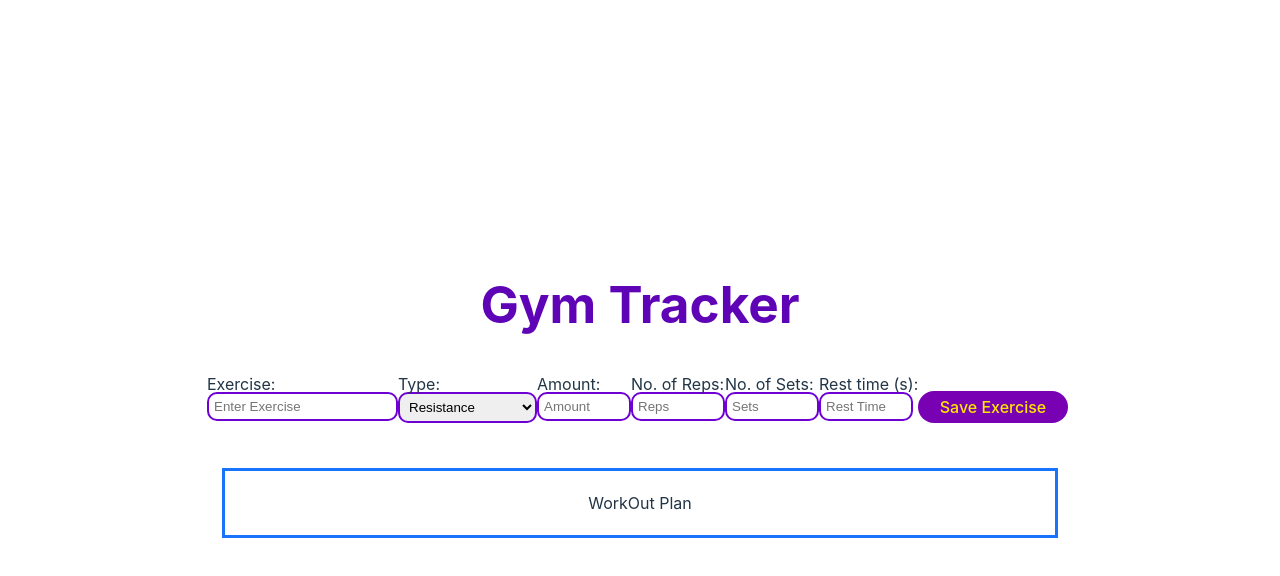
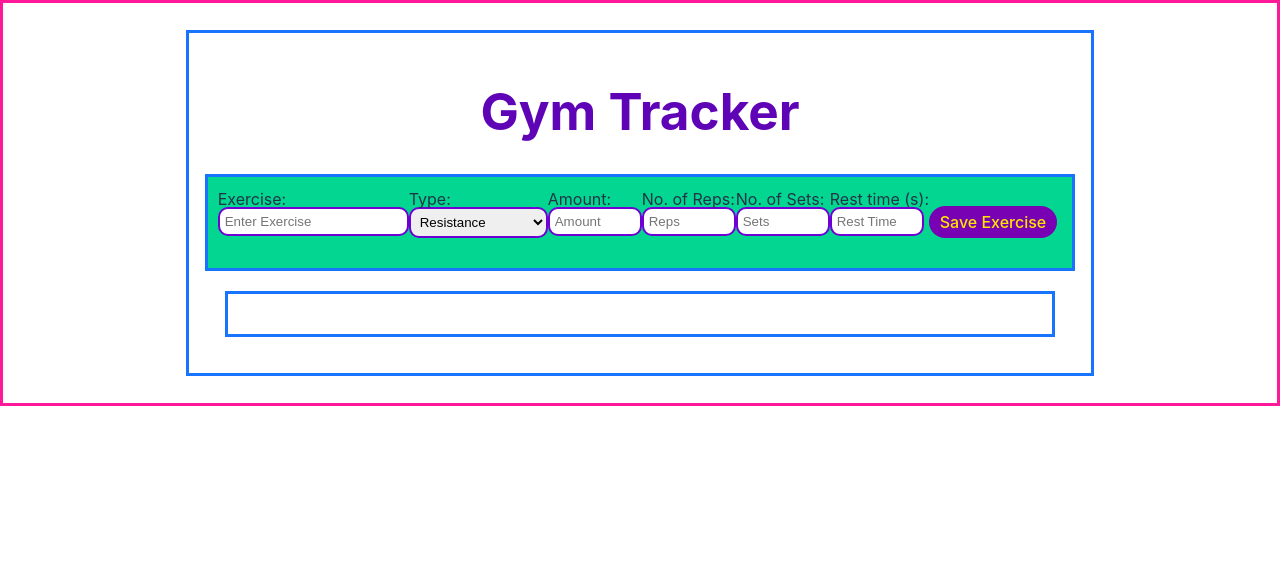
Before and after one commit to dav15jr/Gym-Tracker, a React (Vite) app: page / in a window 1280 px wide. Shown: the top 576 px of the page. Built offline with nearby package versions, Linux system fonts and the light colour scheme.

Commit message:
Worked on layout to improve UI at different screen sizes.

```diff
--- a/src/App.tsx
+++ b/src/App.tsx
@@ -22,55 +22,59 @@ export default function App() {
 
 //----------------------- Display Exercises ----------------
 
-      const newDiv = document.createElement("div")
-      const barDiv = document.createElement("div")
-      const proBar = document.createElement("progress")
+      const infoDiv = document.createElement("div")
+      const progressDiv = document.createElement("div")
+      const exerciseDiv = document.createElement("div")
+      const progressEle = document.createElement("progress")
+      const startBtn = document.createElement("button")
       const setBtn = document.createElement("button")
-      const startBtn = document.createElement("button")
       const timerBtn = document.createElement("button")
 
 
-      newDiv.id = `${keyname}`;
-      barDiv.id = `${keyname}bar`;
+      exerciseDiv.id = `${keyname}`;
+      infoDiv.id = `${keyname}info`;
+      progressDiv.id = `${keyname}bar`;
       setBtn.id = `${keyname}set`;
       startBtn.id = `${keyname}start`;
+      timerBtn.id = `${keyname}timer`;
       startBtn.textContent = `Start ${keyname}`;
-      timerBtn.id = `${keyname}timer`;
       timerBtn.style.display = "none";
       setBtn.style.display = "none";
       timerBtn.classList.add('timerBtn');
-      barDiv.classList.add('barContainer');
-      proBar.classList.add('bar');
+      progressDiv.classList.add('barContainer');
+      progressEle.classList.add('bar');
+      document.getElementById('data').appendChild(exerciseDiv);
 
-      newDiv.innerHTML = `
+      infoDiv.innerHTML = `
       <div>
-        <h3>Exercise:${getSets.exercise}</h3>
+        <h2>Exercise: ${getSets.exercise}</h2>
         ${getSets.sets} sets of ${getSets.reps} reps
         with ${getSets.amount} ${getSets.type}
         <span>Rest time:</span> ${getSets.rest} secs.
       </div>
       `;
 
-      document.getElementById('data').appendChild(newDiv);
-      document.getElementById('data').appendChild(barDiv);
-      document.getElementById('data').appendChild(startBtn);
-      document.getElementById('data').appendChild(timerBtn);
+      document.getElementById(`${keyname}`).appendChild(infoDiv);
+      document.getElementById(`${keyname}`).appendChild(progressDiv);
+      document.getElementById(`${keyname}`).appendChild(startBtn);
+      document.getElementById(`${keyname}`).appendChild(timerBtn);
+
 
       form.reset();
       // for (const key in getSets) {
-        // newDiv.innerHTML += `
+        // infoDiv.innerHTML += `
         // <div><span>${key}:</span> ${getSets[key]} </div>
         // `;}
 
 //----------------------Functions--------------------
 
-    const progressBar = () => {
+    const progressBar = () => {    // create a progress bar and add it to its div element
 
-          proBar.setAttribute("value", "0");
-          proBar.setAttribute("max", `${getSets.sets}`);
+          progressEle.setAttribute("value", "0");
+          progressEle.setAttribute("max", `${getSets.sets}`);
 
           document.getElementById(`${keyname}bar`).innerText = 'Progress:' ;
-          document.getElementById(`${keyname}bar`).appendChild(proBar);
+          document.getElementById(`${keyname}bar`).appendChild(progressEle);
           document.getElementById(`${keyname}bar`).appendChild(setBtn);
         }
 
@@ -91,9 +95,9 @@ export default function App() {
     startBtn.addEventListener('click', showSetButton);
 
     const toggleBtn = () => {
-          const element = document.querySelector(`#${keyname}`);
-          element.classList.toggle('exfin');
+          infoDiv.classList.toggle('exfin');
           setBtn.classList.toggle('btnFin');
+
         }
 
 
@@ -106,15 +110,15 @@ export default function App() {
 
         let count = getSets.sets;
 
-        console.log(proBar.max)
+        console.log(progressEle.max)
 
         const countSets = () => {
           stopRest();
-          proBar.value += 1;
+          progressEle.value += 1;
 
 
           if (count < 1) {
-            setBtn.textContent = `You Are Done 🙌`
+            setBtn.textContent = `Done 💪`
             count = getSets.sets;
             setBtn.disabled = true;
             timerBtn.style.display = "none";
@@ -150,7 +154,7 @@ export default function App() {
           if (restTime == 0){
             stopRest();
             timerBtn.classList.add('restDone');
-            timerBtn.textContent = `Get back to work. 💪`;
+            timerBtn.textContent = `Get back to work.🏋️‍♂️`;
           }
         }
 
@@ -215,7 +219,7 @@ export default function App() {
 
         </form>
       </div>
-      <div className="data" id="data">WorkOut Plan</div>
+      <div className="data" id="data"></div>
     </>
   )
 }
--- a/src/index.css
+++ b/src/index.css
@@ -24,15 +24,21 @@ a:hover {
 
 body {
   margin: 0;
-  display: flex;
+  display: grid;
   place-items: center;
-  min-width: 320px;
-  min-height: 100vh;
+  min-width: 350px;
+  min-height: 50vh;
+  border: 3px solid rgb(255, 24, 151);
+
 }
 
 h1 {
   font-size: 3.2em;
   line-height: 1.1;
+  color: rgb(95, 3, 182);
+}
+
+h2 {
   color: rgb(95, 3, 182);
 }
 
@@ -50,20 +56,23 @@ h1 {
 }
 
 #root {
-  max-width: 1000px;
+  max-width: 1200px;
   margin: 0 auto;
-  padding: 2rem;
+  padding: 1rem;
   text-align: center;
+  border: 3px solid rgb(24, 116, 255);
 }
 .form{
   display:flex;
   flex-wrap: wrap;
-  padding: 5px;
-  margin: 0 auto;
+  justify-content: center;
+  padding: 10px;
+  margin: 0;
+  border: 3px solid rgb(24, 116, 255);
+  background-color: rgb(3, 214, 144);
 }
 
 label{
-  /* display: inline-flex; */
   position:absolute;
 }
 
@@ -81,32 +90,25 @@ input, select{
   flex-grow: inherit;
 }
 
-/* .barContainer {
-  width: 100%;
-  height: 30px;
-  border:2px solid #0e32fc;
-  border-radius: 30px;
-  background-color: #eb1e04;
-  text-align: center;  To center it horizontally (if you want)
-  line-height: 30px;  To center it vertically
-  color: white;
-} */
+.barContainer {
+  font-weight: bold;
+  height: 400px;
+}
 .bar {
   height: 30px;
   justify-items: center;
   align-self: center;
-  /* background-color: #28da04; */
 }
 span{
   font-weight: bold;
 }
 #data{
   display: flex;
-  flex-direction: column;
+  flex-wrap: wrap;
   justify-content:center ;
   align-content: center;
   gap: 10px;
-  width:auto;
+  max-width:1050px;
   height: fit-content;
   margin: 20px;
   padding:20px;
@@ -115,23 +117,37 @@ span{
 }
 #data > div{
   display: flex;
+  flex-wrap: wrap;
+  flex-direction: column;
+  justify-content: top;
+  align-items: center;
+  gap: 15px;
+  width:330px;
+  height:fit-content;
+  min-height: 250px;
+  border: 3px solid rgb(248, 116, 64);
+
+}
+#data > div > div{
+  display: flex;
   justify-content: center;
   align-items: center;
-  gap: 15px;
+  gap: 10px;
   width:auto;
-  height:fit-content;
-  /* border: 3px solid rgb(138, 194, 9);
-  background-color:rgb(118, 118, 255); */
+  height:auto;
+  border: 3px solid rgb(138, 194, 9);
+
 }
 .exfin{
   font-style: italic;
   font-weight: bold;
   text-decoration: line-through;
-  color:rgb(172, 5, 5);
+  text-decoration-thickness: 2.5px;
+  color:rgb(184, 177, 177);
 }
 /*---------------------Buttons-------------------*/
 button{
-  width:150px;
+  width:auto;
   border-radius: 10px;
   border: 2px solid transparent;
   padding: 0.6em 1.2em;
@@ -161,6 +177,7 @@ button:hover {
   background: rgb(240, 198, 13);
 }
 .timerBtn{
+
   background-color: #c9cc06;
   color:black;
   align-self: center;
@@ -175,8 +192,8 @@ button:hover {
   color:black;
 }
 .btnFin:hover{
-  background-color: #020202;
-  color:rgb(255, 255, 255);
+  background-color: #aaaaaa;
+  color:black;
 }
 .restDone{
   background-color: #da0404;
```
